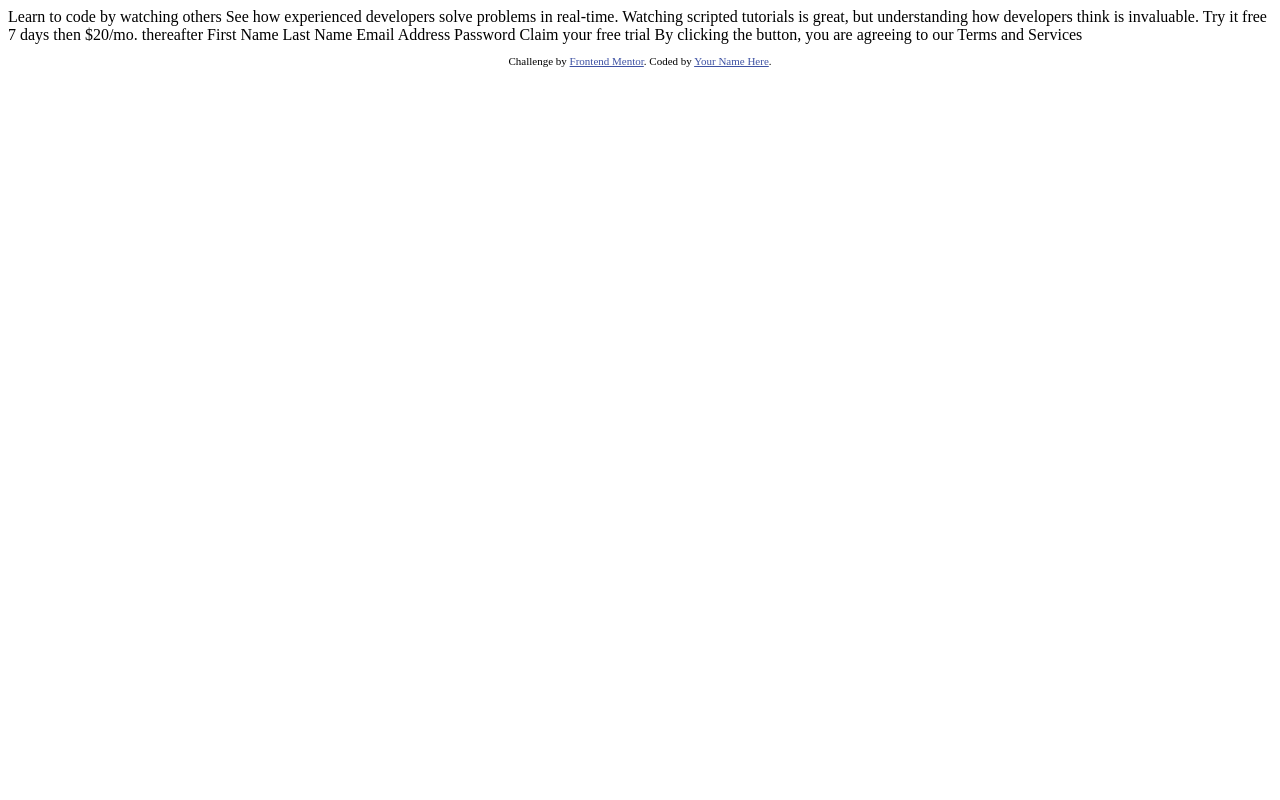
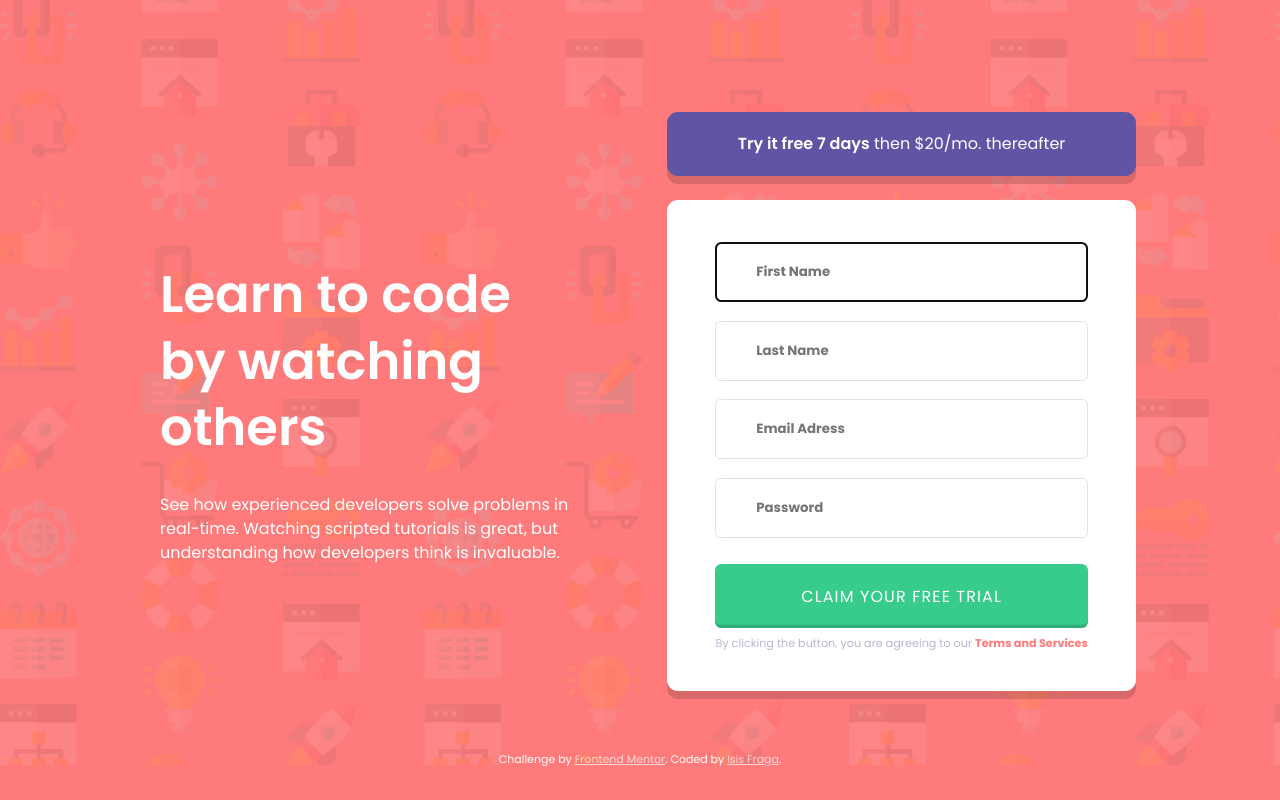
Before and after one commit to IsisFraga/intro-component-with-signup-form-master, a plain HTML site: page index.html in a window 1280 px wide. Drawn offline with nearby package versions, Linux system fonts and the light colour scheme.

Commit message:
html + css

```diff
--- /dev/null
+++ b/CSS/reset.css
@@ -0,0 +1,47 @@
+/* http://meyerweb.com/eric/tools/css/reset/
+   v2.0 | 20110126
+   License: none (public domain)
+*/
+html, body, div, span, applet, object, iframe,
+h1, h2, h3, h4, h5, h6, p, blockquote, pre,
+a, abbr, acronym, address, big, cite, code,
+del, dfn, em, img, ins, kbd, q, s, samp,
+small, strike, strong, sub, sup, tt, var,
+b, u, i, center,
+dl, dt, dd, ol, ul, li,
+fieldset, form, label, legend,
+table, caption, tbody, tfoot, thead, tr, th, td,
+article, aside, canvas, details, embed,
+figure, figcaption, footer, header, hgroup,
+menu, nav, output, ruby, section, summary,
+time, mark, audio, video {
+  margin: 0;
+  padding: 0;
+  border: 0;
+  font-size: 100%;
+  font: inherit;
+  vertical-align: baseline;
+}
+/* HTML5 display-role reset for older browsers */
+article, aside, details, figcaption, figure,
+footer, header, hgroup, menu, nav, section {
+  display: block;
+}
+body {
+  line-height: 1;
+}
+ol, ul {
+  list-style: none;
+}
+blockquote, q {
+  quotes: none;
+}
+blockquote:before, blockquote:after,
+q:before, q:after {
+  content: '';
+  content: none;
+}
+table {
+  border-collapse: collapse;
+  border-spacing: 0;
+}
--- /dev/null
+++ b/CSS/style.css
@@ -0,0 +1,218 @@
+*{
+    box-sizing: border-box;
+    margin: 0;
+    padding: 0;
+}
+
+body {
+    font-family: 'Poppins', sans-serif;
+    background: hsl(0, 100%, 74%);
+}
+
+main {
+    width: 100vw;
+    height: 100vh;
+    background: url(/images/bg-intro-mobile.png) no-repeat;
+    background-size: cover;
+    display: flex;
+    flex-wrap: wrap;
+}
+
+.texts {
+    color: #fff;
+    text-align: center;
+    margin: 5.8em 0 0.7em 0;
+}
+h1 {
+    margin: auto;
+    padding: 0 1em 1.3em 1em;
+    font-size: 1.9em;
+    font-weight: 600;
+    line-height: 1.3em;
+}
+
+h3{
+    padding: 0 2em;
+    font-size: 1em;
+    font-weight: 400;
+    line-height: 1.5em;
+}
+
+.btn-form {
+    display: flex;
+    flex-wrap: wrap;
+    align-items: center;
+    margin: 0 1.5em;
+    color: #fff;
+    font-weight: 300;
+}
+
+button {
+    font-family: 'Poppins', sans-serif;
+    color: #fff;
+    border: none;
+}
+
+.purple-btn {
+    background-color: hsl(248, 32%, 49%);
+    width: 100%;
+    padding: 1em 3em;
+    text-align: center;
+    line-height: 1.7em;
+    margin-bottom: 1em;
+    border-radius: 0.7em;
+    box-shadow:  0 0.5em 0 rgba(0, 0, 0, 0.15);
+}
+
+.purple-btn strong {
+    font-weight: 600;
+}
+
+.data {
+    background-color: #fff;
+    display: flex;
+    flex-direction: column;
+    border-radius: 0.7em;
+    box-shadow:  0 0.5em 0 rgba(0, 0, 0, 0.15)
+}
+
+.inputs {
+    align-items: center;
+    margin: auto;
+}
+
+.form-control {
+    font-family: 'Poppins', sans-serif;
+    color: hsl(249, 10%, 26%);
+    font-weight: 700;
+    margin: 1.5em 1.5em 0 1.5em;
+    padding: 1em;
+    border: 0.08em solid hsl(245, 22%, 90%);
+    border-radius: 0.4em;
+    width: calc(100% - 3em);
+    height: 4em;
+}
+
+.form-control:invalid {
+    border: 0.1em solid hsl(350, 88%, 52%);
+}
+
+.green-btn {
+    background-color: hsl(154, 59%, 51%);
+    padding: 1em;
+    margin: 1em 1.5em 0.5em 1.5em;
+    text-align: center;
+    text-transform: uppercase;
+    letter-spacing: 0.07em;
+    border-radius: 0.4em;
+    box-shadow:  inset 0 -0.2em 0 rgba(0, 0, 0, 0.15);
+    cursor: pointer;
+    transition: 0.3s;
+}
+
+.green-btn:hover {
+    background-color: hsl(154, 69%, 24%);
+    transition: 0.3s;
+}
+
+.green-btn:active {
+    background-color: hsl(153, 76%, 76%);
+}
+
+.agreement {
+    color: hsl(246, 25%, 77%);
+    font-size: 0.7em;
+    text-align: center;
+    padding: 0.5em 4em 2em 4em;
+    line-height: 1.7em;
+}
+
+.agreement strong {
+    color: hsl(0, 100%, 74%);
+    font-weight: 700;
+}
+
+footer {
+    display: flex;
+    align-items: center;
+    margin: auto;
+    padding-top: 2em;
+}
+
+.attribution {
+    font-size: 11px;
+    text-align: center;
+    color: #fff;
+}
+.attribution a {
+    color: hsl(0, 78%, 91%);
+}
+
+@media (min-width: 901px) {
+    main {
+        max-width: 1440px;
+        width: 100%;
+        max-height: 800px;
+        height: 100%;
+        background: url(/images/bg-intro-desktop.png) no-repeat;
+        background-size: cover;
+    }
+
+    .texts {
+        max-width: 50%;
+        height: 90%;
+        text-align: left;
+        margin: auto;
+        padding: 6.5em 4em 2em 10em;
+    }
+
+    .btn-form {
+        max-width: 50%;
+        margin: 7em auto 0 auto;
+        padding: 0 9em 6em 1.7em;
+    }
+
+    h1 {
+        font-size: 3.2em;
+        padding: 0;
+    }
+
+    h3 {
+        padding: 2em 0 0 0;
+    }
+
+    .purple-btn {
+        height: 4rem;
+        font-size: 1rem;
+        margin-bottom: 1.5em;
+    }
+
+    .data {
+        height: 90%;
+        width: 100%;
+        padding: 1em 3em;
+    }
+
+    .form-control {
+        padding: 0 3em;
+        margin: 0.7em 0;
+        height: 4.5em;
+        width: 100%;
+    }
+
+   .green-btn {
+       margin: 0;
+       width: 100%;
+       height: 4rem;
+       font-size: 1rem;
+   }
+
+   .agreement {
+    padding: 0.5em 0 2em 0;
+   }
+
+    footer {
+        margin: 0 auto;
+        padding: 0;
+    }
+}
--- /dev/null
+++ b/JS/btnError.js
@@ -0,0 +1,3 @@
+;(function(){
+
+})()
--- a/index.html
+++ b/index.html
@@ -5,38 +5,52 @@
   <meta name="viewport" content="width=device-width, initial-scale=1.0"> <!-- displays site properly based on user's device -->
 
   <link rel="icon" type="image/png" sizes="32x32" href="./images/favicon-32x32.png">
+  <link href="https://fonts.googleapis.com/css2?family=Poppins:wght@400;500;600;700&display=swap" rel="stylesheet">
+  <link rel="stylesheet" href="CSS/reset.css">
+  <link rel="stylesheet" href="CSS/style.css">
+  <script src="https://ajax.googleapis.com/ajax/libs/jquery/3.4.1/jquery.min.js"></script>
 
   <title>Frontend Mentor | Intro component with sign up form</title>
-
-  <!-- Feel free to remove these styles or customise in your own stylesheet 👍 -->
-  <style>
-    .attribution { font-size: 11px; text-align: center; }
-    .attribution a { color: hsl(228, 45%, 44%); }
-  </style>
 </head>
 <body>
-
-  Learn to code by watching others
-
+  <main>
+    <div class="texts">
+      <h1 tabindex="0">
+        <strong>Learn to code by watching others</strong>
+      </h1>
+      <h3 tabindex="0">
         See how experienced developers solve problems in real-time. Watching scripted tutorials is great,
         but understanding how developers think is invaluable.
+      </h3>
+    </div>
 
-  Try it free 7 days then $20/mo. thereafter
-
-  First Name
-  Last Name
-  Email Address
-  Password
-
+    <div class="btn-form">
+      <button class="purple-btn" tabindex="0">
+        <strong>Try it free 7 days</strong> then $20/mo. thereafter
+      </button>
+      <form class="data">
+        <div class="inputs">
+          <input type="text" class="form-control" id="1name" name="1name" placeholder="First Name" autofocus onsubmit="required()" tabindex="0">
+          <input type="text" class="form-control" id="lname" name="lname" placeholder="Last Name" onsubmit="required()" tabindex="0">
+          <input type="email" class="form-control" id="email" name="email" placeholder="Email Adress" onsubmit="required()" tabindex="0">
+          <input type="password" class="form-control" id="pwd" name="pwd" placeholder="Password" onsubmit="required()" tabindex="0">
+        </div>
+        <button class="green-btn" tabindex="0">
           Claim your free trial
-
-  By clicking the button, you are agreeing to our Terms and Services
+        </button>
+        <div class="agreement" tabindex="0">
+          By clicking the button, you are agreeing to our
+          <strong>Terms and Services</strong>
+        </div>
+      </form>
+    </div>
 
     <footer>
-    <p class="attribution">
+      <p class="attribution" tabindex="0">
         Challenge by <a href="https://www.frontendmentor.io?ref=challenge" target="_blank">Frontend Mentor</a>.
-      Coded by <a href="#">Your Name Here</a>.
+        Coded by <a href="https://www.linkedin.com/in/isis-fraga/">Isis Fraga</a>.
       </p>
     </footer>
+  </main>
 </body>
 </html>
```
Also changed, not shown: 1 other file. Lines whose indentation alone changed are shown as unchanged.
